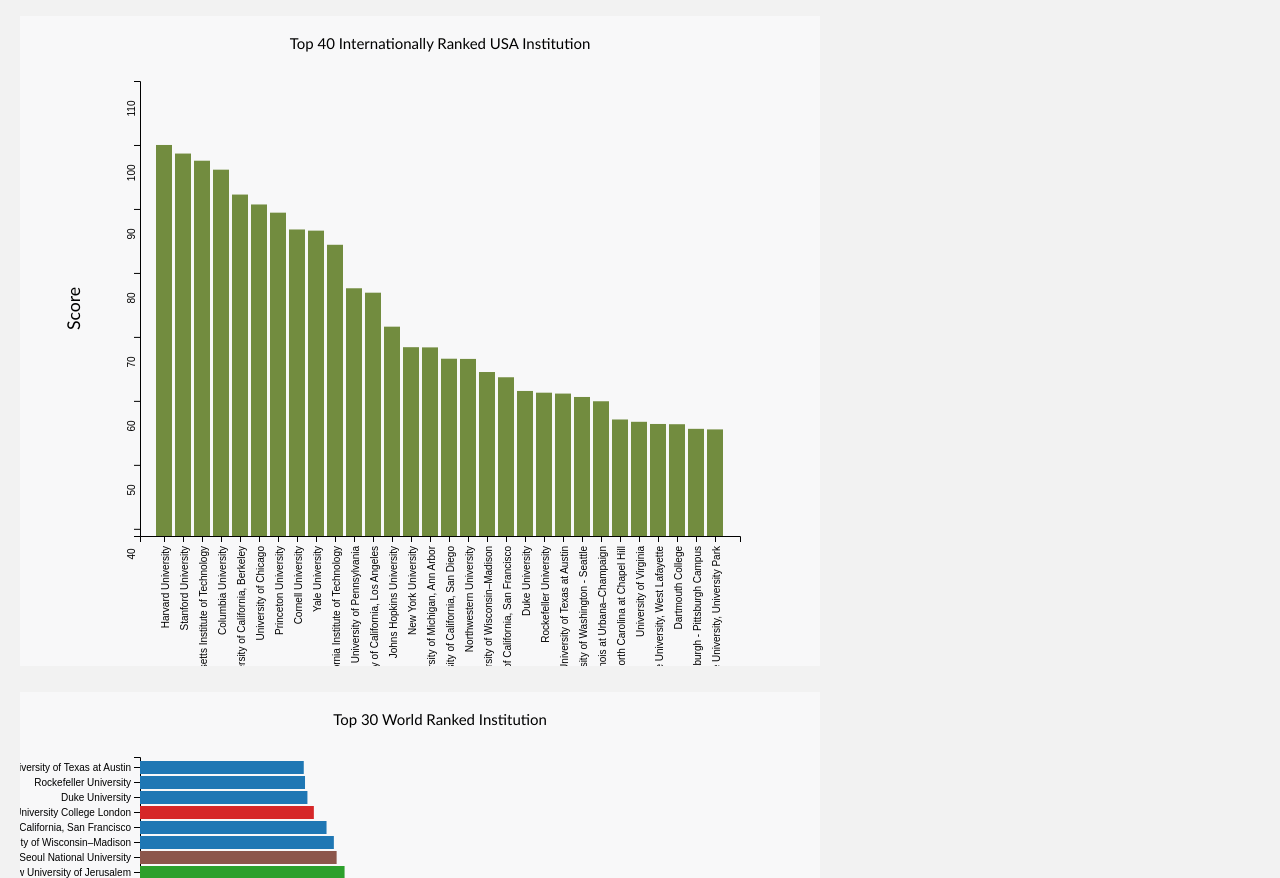
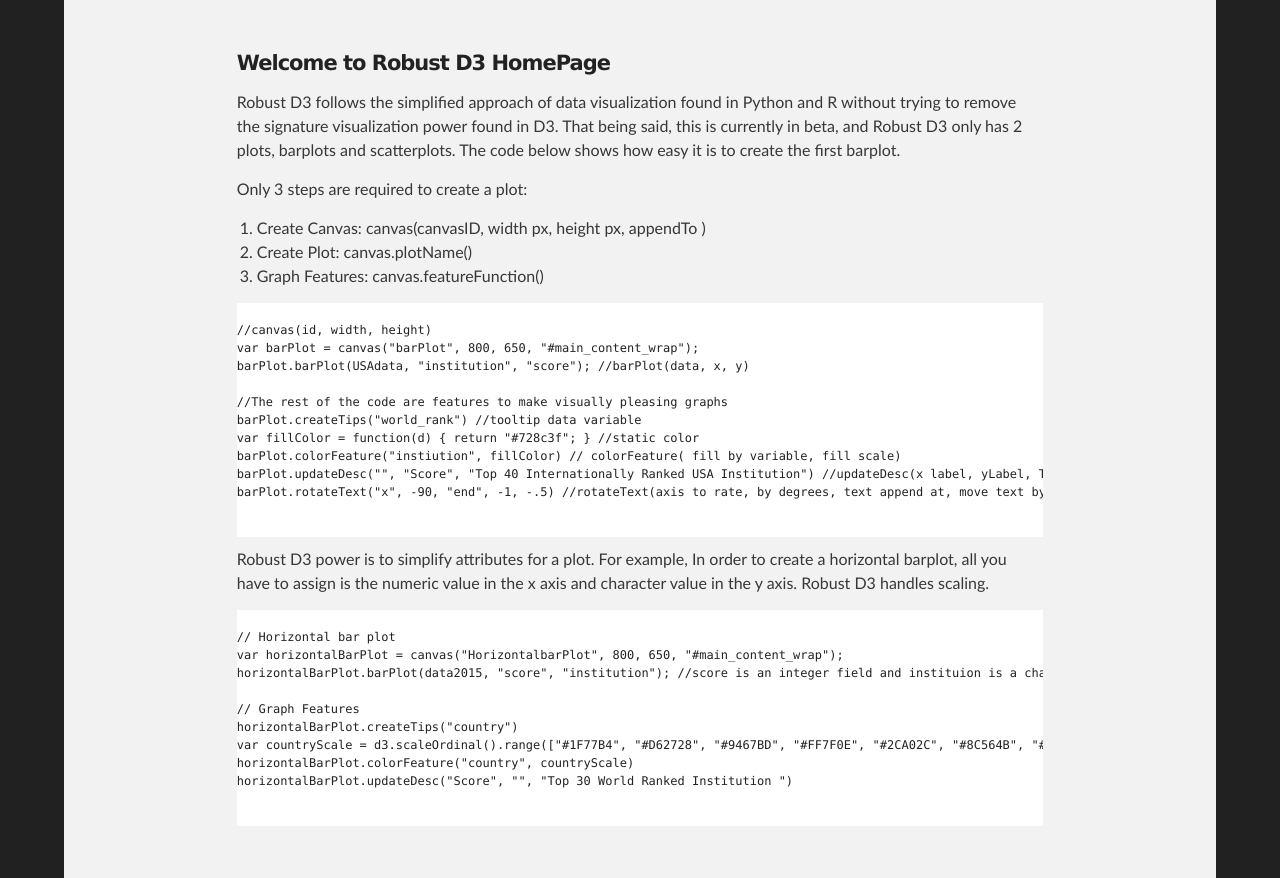
Before and after one commit to coffeeanddata/coffeeanddata.github.io, a plain HTML site: page index.html in a window 1280 px wide. Shown: the part 238-1116 px from the top of the page. Drawn offline with nearby package versions, Linux system fonts and the light colour scheme.

Commit message:
first exmaple page and code snippet

```diff
--- a/index.html
+++ b/index.html
@@ -13,6 +13,8 @@
 	<script src="https://d3js.org/d3.v4.0.0-rc.2.js" charset="utf-8"></script>
 	<script src="javascripts/robustD3.js" charset="utf-8"></script>
 	<script src="javascripts/barCharts.js" charset="utf-8"></script>
+	<script src="https://cdn.rawgit.com/google/code-prettify/master/loader/run_prettify.js"></script>
+
   </head>
 
   <body>
@@ -21,20 +23,62 @@
     <div id="header_wrap" class="outer">
         <header class="inner">
           <a id="forkme_banner" href="https://github.com/coffeeanddata">View on GitHub</a>
-
-          <h1 id="project_title">Coffeeanddata.GitHub.io</h1>
-          <h2 id="project_tagline"></h2>
+          <h1 id="project_title">Robust D3</h1>
+		  <h3 id="project_tagline">By Coffee and Data <br>A simplified approach to D3</br> </h3>
 
         </header>
     </div>
-
     <!-- MAIN CONTENT -->
     <div id="main_content_wrap" class="outer">
       <section id="main_content" class="inner">
+        <h4>
+			Welcome to Robust D3 HomePage
+		</h4>
+		<p>
+			Robust D3 follows the simplified approach of data visualization found in Python and R without trying to remove the signature visualization power found in D3. That being said, this is currently in beta, and Robust D3 only has 2 plots, barplots and scatterplots. The code below shows how easy it is to create the first barplot.
+		</p>
+		<p>
+			Only 3 steps are required to create a plot:
+			<ol>
+				<li>Create Canvas: canvas(canvasID, width px, height px, appendTo <optional>)</li>
+				<li>Create Plot: canvas.plotName()</li>
+				<li>Graph Features</b>: canvas.featureFunction()</li>
+			</ol>
+		</p>
+			<pre class="prettyprint">
+				<code>
+//canvas(id, width, height)
+var barPlot = canvas("barPlot", 800, 650, "#main_content_wrap");
+barPlot.barPlot(USAdata, "institution", "score"); //barPlot(data, x, y)
 
+//The rest of the code are features to make visually pleasing graphs
+barPlot.createTips("world_rank") //tooltip data variable
+var fillColor = function(d) { return "#728c3f"; } //static color
+barPlot.colorFeature("instiution", fillColor) // colorFeature( fill by variable, fill scale)
+barPlot.updateDesc("", "Score", "Top 40 Internationally Ranked USA Institution") //updateDesc(x label, yLabel, TItle)
+barPlot.rotateText("x", -90, "end", -1, -.5) //rotateText(axis to rate, by degrees, text append at, move text by , move text by)
+				</code>
+			</pre>
 
+		<p>
+		Robust D3 power is to simplify attributes for a plot. For example, In order to create a horizontal barplot, all you have to assign is the numeric value in the x axis and character value in the y axis. Robust D3 handles scaling.
+		</p>
+			<pre class="prettyprint">
+				<code>
+// Horizontal bar plot
+var horizontalBarPlot = canvas("HorizontalbarPlot", 800, 650, "#main_content_wrap");
+horizontalBarPlot.barPlot(data2015, "score", "institution"); //score is an integer field and instituion is a character field
 
+// Graph Features
+horizontalBarPlot.createTips("country")
+var countryScale = d3.scaleOrdinal().range(["#1F77B4", "#D62728", "#9467BD", "#FF7F0E", "#2CA02C", "#8C564B", "#FF6666", "#F8CA40"]);
+horizontalBarPlot.colorFeature("country", countryScale)
+horizontalBarPlot.updateDesc("Score", "", "Top 30 World Ranked Institution ")
+				</code>
       </section>
+		<p>
+
+		</p>
     </div>
 
     <!-- FOOTER  -->
@@ -43,8 +87,5 @@
         <p>Published with <a href="https://pages.github.com">GitHub Pages</a></p>
       </footer>
     </div>
-
-
-
   </body>
 </html>
--- a/javascripts/barCharts.js
+++ b/javascripts/barCharts.js
@@ -21,7 +21,7 @@ d3.csv("getData/world-university-ranking/cwurData.csv", dataScrub ,function(data
 
 
 	//canvas(id, width, height)
-	var barPlot = canvas("barPlot", 800, 650, "#main_content_wrap");
+	var barPlot = canvas("barPlot", 700, 650, "#main_content_wrap");
 	barPlot.barPlot(USAdata, "institution", "score"); //barPlot(data, x, y)
 	barPlot.createTips("world_rank") //tooltip data variable
 	var fillColor = function(d) { return "#728c3f"; } //static color
@@ -31,7 +31,7 @@ d3.csv("getData/world-university-ranking/cwurData.csv", dataScrub ,function(data
 
 	// Horizontal bar plot
 	var data2015 = data.filter(function(x) { return x.year == "2015"; }).slice(0, 30)
-	var horizontalBarPlot = canvas("HorizontalbarPlot", 800, 650, "#main_content_wrap");
+	var horizontalBarPlot = canvas("HorizontalbarPlot", 700, 650, "#main_content_wrap");
 	horizontalBarPlot.barPlot(data2015, "score", "institution");
 	horizontalBarPlot.createTips("country")
 	var countryScale = d3.scaleOrdinal().range(["#1F77B4", "#D62728", "#9467BD", "#FF7F0E", "#2CA02C", "#8C564B", "#FF6666", "#F8CA40"]);
@@ -40,7 +40,7 @@ d3.csv("getData/world-university-ranking/cwurData.csv", dataScrub ,function(data
 
 	// grouped bar plot
 	dataUC = data.filter(function(x) { return x.institution.indexOf("University of California") >= 0; }).slice(0, 30)
-	var canvasUC = canvas("groupBarPlot", 800, 650, "#main_content_wrap");
+	var canvasUC = canvas("groupBarPlot", 700, 650, "#main_content_wrap");
 	canvasUC.barPlot(dataUC, "institution", "world_rank_rev", "year");
 	canvasUC.colorFeature("year", countryScale)
 	canvasUC.createTips("year")
@@ -49,7 +49,7 @@ d3.csv("getData/world-university-ranking/cwurData.csv", dataScrub ,function(data
 
 
 	// Horizontal Stacked Barplot
-	var canvasUC_H_stacked = canvas("HorizontalStackedBar",800 , 650, "#main_content_wrap");
+	var canvasUC_H_stacked = canvas("HorizontalStackedBar",700 , 650, "#main_content_wrap");
 	canvasUC_H_stacked.barPlot(dataUC, "world_rank_rev", "institution","year", true);
 	canvasUC_H_stacked.colorFeature("year", countryScale)
 	canvasUC_H_stacked.createTips("year")
@@ -57,7 +57,7 @@ d3.csv("getData/world-university-ranking/cwurData.csv", dataScrub ,function(data
 
 
 	// Horizontal Stacked Barplot
-	var barChartUpdate = canvas("stackedandGrouped", 800, 650, "#main_content_wrap");
+	var barChartUpdate = canvas("stackedandGrouped", 700, 650, "#main_content_wrap");
 	barChartUpdate.barPlot(dataUC, "institution", "publications","year", true);
 	barChartUpdate.barChartTransition()
 	barChartUpdate.colorFeature("year", countryScale)
@@ -66,10 +66,10 @@ d3.csv("getData/world-university-ranking/cwurData.csv", dataScrub ,function(data
 	barChartUpdate.rotateText("x", -90, "end", -1, -.5) //rotateText(axis to rate, by degrees, text append at, move text by , move text by)
 
 	getButton = document.getElementsByClassName("stackedandGrouped_updateButton")
-	getButton[1].click()
+	setTimeout(getButton[1].click(), 1000)
 
 
-	var HbarChartUpdate = canvas("HorizontalstackedandGrouped", 800, 650, "#main_content_wrap");
+	var HbarChartUpdate = canvas("HorizontalstackedandGrouped", 700, 650, "#main_content_wrap");
 	HbarChartUpdate.barPlot(dataUC, "publications", "institution", "year", true);
 	HbarChartUpdate.barChartTransition()
 	HbarChartUpdate.colorFeature("year", countryScale)
--- a/stylesheets/stylesheet.css
+++ b/stylesheets/stylesheet.css
@@ -163,28 +163,33 @@ pre, code {
   background-color: #fff;
 
   font-family: Monaco, "Bitstream Vera Sans Mono", "Lucida Console", Terminal, monospace;
-  font-size: 14px;
+  font-size: 12px;
 
-  border-radius: 2px;
+/*  border-radius: 2px;
   -moz-border-radius: 2px;
   -webkit-border-radius: 2px;
+  */
 }
+
 
 pre {
   width: 100%;
-  padding: 10px;
+ /* padding: 10px;
   box-shadow: 0 0 10px rgba(0,0,0,.1);
+  */
   overflow: auto;
 }
 
 code {
-  padding: 3px;
+/*  padding: 3px;
   margin: 0 3px;
   box-shadow: 0 0 10px rgba(0,0,0,.1);
+*/
 }
 
+
 pre code {
-  display: block;
+ /* display: block; */
   box-shadow: none;
 }
 
@@ -192,7 +197,9 @@ blockquote {
   color: #666;
   margin-bottom: 20px;
   padding: 0 0 0 20px;
+  /*
   border-left: 3px solid #bbb;
+  */
 }
 
 
@@ -261,7 +268,11 @@ Full-Width Styles
 *******************************************************************************/
 
 .outer {
-  width: 100%;
+/*  width: 100%;
+ */
+/*two lines below are mine */
+	width : 90%;
+	margin : auto;
 }
 
 .inner {
@@ -297,6 +308,12 @@ Full-Width Styles
 
 #header_wrap .inner {
   padding: 50px 10px 30px 10px;
+}
+
+#main_content {
+	max-width : 70%;
+
+
 }
 
 #project_title {
@@ -423,3 +440,9 @@ Small Device Styles
   }
 
 }
+
+
+
+pre.prettyprint {
+	border: none !important;
+}
```
